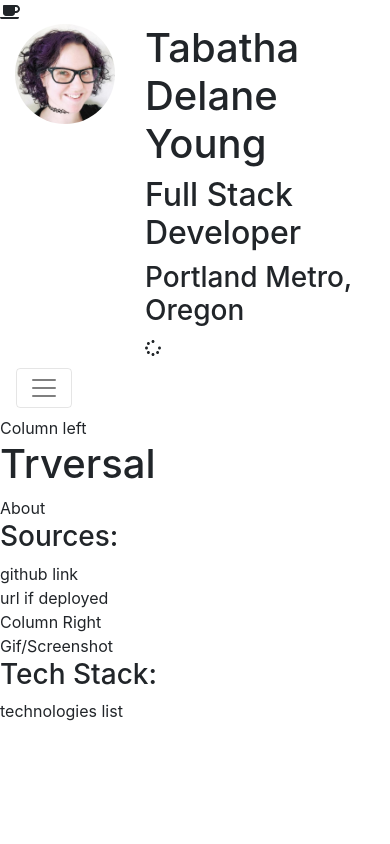
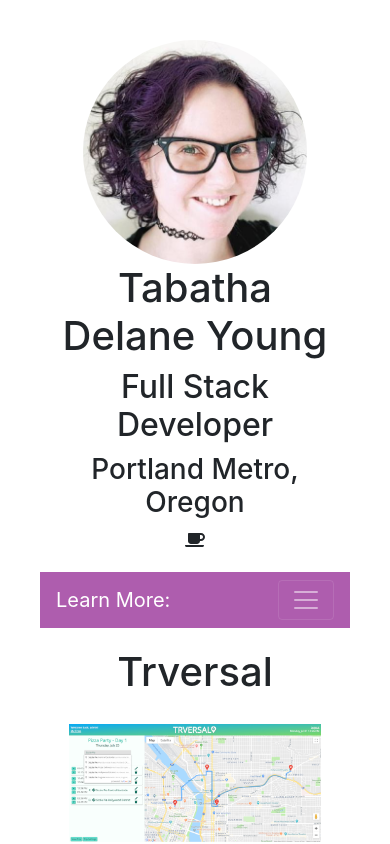
Before and after one commit to tabathadelane/tabathadelane.github.io, a Vue app in the folder portfolio/: page /#/Trversal in a window 390 px wide. Shown: the top 844 px of the page. Built offline with nearby package versions, Linux system fonts and the light colour scheme.

Commit message:
fine tuned mobile breakpoints and layout, restructure templates

```diff
--- a/portfolio/src/App.vue
+++ b/portfolio/src/App.vue
@@ -1,6 +1,6 @@
 <template>
   <div id="app">
-    <font-awesome-icon icon="coffee" />
+    <!-- <font-awesome-icon icon="coffee" /> -->
     <Header></Header>
     <Content></Content>
   </div>
@@ -21,12 +21,26 @@ export default {
 
 <style lang="scss">
 
-.nav-link{
-  font-size: 30px;
+.navbar-dark .nav-link {
+  & a{
+    color: rgba(255, 255, 255, 0.5);
+  }
+  & a:hover {
+    color: rgba(255, 255, 255, 0.8);
+  }
+};
+.navbar-light .nav-link {
+  & a{
+    color: rgba(0, 0, 0, 0.6);
+  }
+  & a:hover {
+    color: rgba(0, 0, 0, 0.9);
+  }
+};
+#app {
+  padding: 20px;
+  margin: 20px;
 }
-.dropdown-item {
-  font-size: 24px;
-};
 
 // @import 'assets/style.css';
 
--- a/portfolio/src/components/Content.vue
+++ b/portfolio/src/components/Content.vue
@@ -1,14 +1,19 @@
 <template>
     <div>
-        <b-navbar toggleable="md" type="light" >
-            <!-- <b-navbar-brand>Test</b-navbar-brand> -->
-            <b-navbar-toggle target="nav-collapse"></b-navbar-toggle>
+        <b-navbar toggleable="sm" type="dark" variant="info" >
+            <b-navbar-brand>Learn More:</b-navbar-brand>
+            <b-navbar-toggle target="nav-collapse" right></b-navbar-toggle>
             <b-collapse is-nav id="nav-collapse" >
                 <b-navbar-nav>
                     <b-nav-item>
                         <router-link to="/About">About Me</router-link>
                     </b-nav-item>
-                    <b-nav-item-dropdown text="Projects"  >
+                    <b-nav-item>
+                        <router-link to="/Contact">Contact</router-link>
+                    </b-nav-item>
+                </b-navbar-nav>
+                <b-navbar-nav class="ml-auto">
+                    <b-nav-item-dropdown text="Projects" right >
                         <b-dropdown-item>
                             <router-link to="/Trversal">Trversal</router-link>
                         </b-dropdown-item>
@@ -19,9 +24,6 @@
                             <router-link to="/Habitat">Habit@</router-link>
                         </b-dropdown-item>
                     </b-nav-item-dropdown>
-                    <b-nav-item>
-                        <router-link to="/Contact">Contact Me</router-link>
-                    </b-nav-item>
                 </b-navbar-nav>
             </b-collapse>
 
@@ -31,7 +33,18 @@
     </div>
 </template>
 
-<style scoped>
+<style lang="scss" scoped>
+
+nav {
+    margin-top: 20px;
+    margin-bottom: 20px;
+}
+
+$info: rgba(128, 0, 128, 0.637);
+
+@import 'node_modules/bootstrap/scss/bootstrap';
+@import 'node_modules/bootstrap-vue/src/index.scss';
+
 
 
 </style>
--- a/portfolio/src/components/Header.vue
+++ b/portfolio/src/components/Header.vue
@@ -1,9 +1,9 @@
 <template>
-    <b-container>
-        <b-row align-h="around">
-            <b-col cols="4"><b-img fluid rounded="circle" alt="Headshot of Tabatha" src="../assets/img/headshot-crop.jpg"></b-img></b-col>
+    <b-container fluid="md" class="center-header">
+        <b-row align-h="around" align-v="center">
+            <b-col sm="4"><b-img class="headshot center" fluid rounded="circle" alt="Headshot of Tabatha" src="../assets/img/headshot-crop.jpg"></b-img></b-col>
 
-            <b-col cols="8">
+            <b-col sm="8" >
                 <h1>Tabatha Delane Young</h1>
                 <h2>Full Stack Developer</h2>
                 <h3> Portland Metro, Oregon</h3> <font-awesome-icon :icon="myIcon" />
@@ -15,14 +15,14 @@
 
 <script>
 import { FontAwesomeIcon } from '@fortawesome/vue-fontawesome'
-import { faSpinner } from '@fortawesome/free-solid-svg-icons'
+import { faCoffee } from '@fortawesome/free-solid-svg-icons'
 
 export default {
   name: 'MyComponent',
 
   data () {
     return {
-      myIcon: faSpinner
+      myIcon: faCoffee
     }
   },
 
@@ -31,3 +31,16 @@ export default {
   }
 }
 </script>
+
+<style scoped>
+.headshot {
+  height: 80%;
+  width: 80%;
+}
+.center-header {
+  text-align: center;
+}
+.center {
+  margin: auto;
+}
+</style>
--- a/portfolio/src/main.js
+++ b/portfolio/src/main.js
@@ -2,10 +2,10 @@ import Vue from 'vue'
 import App from './App.vue'
 import router from './router'
 import { BootstrapVue, IconsPlugin } from 'bootstrap-vue'
-import { library } from '@fortawesome/fontawesome-svg-core'
-import { faCoffee } from '@fortawesome/free-solid-svg-icons'
-import { FontAwesomeIcon } from '@fortawesome/vue-fontawesome'
-import { faFontAwesome } from '@fortawesome/free-brands-svg-icons'
+// import { library } from '@fortawesome/fontawesome-svg-core'
+// import { faCoffee } from '@fortawesome/free-solid-svg-icons'
+// import { FontAwesomeIcon } from '@fortawesome/vue-fontawesome'
+// import { faFontAwesome } from '@fortawesome/free-brands-svg-icons'
 
 
 import titleMixin from './mixins/titleMixin'
@@ -18,9 +18,9 @@ import 'bootstrap-vue/dist/bootstrap-vue.css'
 
 Vue.use(BootstrapVue)
 Vue.use(IconsPlugin)
-library.add(faFontAwesome)
-library.add(faCoffee)
-Vue.component('font-awesome-icon', FontAwesomeIcon)
+// library.add(faFontAwesome)
+// library.add(faCoffee)
+// Vue.component('font-awesome-icon', FontAwesomeIcon)
 
 Vue.config.productionTip = false
 Vue.mixin(titleMixin)
--- a/portfolio/src/views/Trversal.vue
+++ b/portfolio/src/views/Trversal.vue
@@ -1,22 +1,34 @@
 <template>
-    <div>
-        <div> Column left
-            <div><h1>Trversal</h1></div>
-            <div>About</div>
-            <div>
-                <div><h3>Sources:</h3></div>
-                <div>github link</div>
-                <div>url if deployed</div>
-            </div>
-        </div>
-        <div> Column Right
-            <div> Gif/Screenshot </div>
-            <div>
-                <div><h3>Tech Stack:</h3></div>
-                <div> technologies list</div>
-        </div>
-    </div>
-    </div>
+    <b-container class="project" fluid="md" aligh-h="around">
+        <b-row>
+            <b-col cols order-md="1">
+                <div class="center-col" ><h1>Trversal</h1></div>
+            </b-col>
+        </b-row>
+        <b-row>
+            <b-col md="8" order-md="3">
+                <div class="center-col"><b-img class="headshot" fluid alt="Preview of Trversal" src="../assets/img/trversal-screenshot-tripview-googlesearch-sm.jpg"></b-img></div>
+
+            </b-col>
+            <b-col md="4" order-md="2">
+                <div class="center-col">This is where I will type a bunch of info about each project. This will be a nice size paragraph that summarizes what the application does. I might mention why I decided to make it, and why I chose certain technologies. If there is too much say, mention that it is expained on the Github README. What problem does this project aim to solve? What did you learn about or attempt to learn about from this project?</div>
+                </b-col>
+        </b-row>
+        <b-row>
+            <b-col md="8" order-md="5">
+                <div class="center-col">
+                    <div><h3>Tech Stack:</h3></div>
+                    <div> Python, Django, DjangoRest, Javascript, Vue, CSS/HTML</div>
+                </div>
+            </b-col>
+            <b-col md="4" order-md="4">
+                <div class="center-col">
+                <a href="">View the Source Code on Github</a>
+
+                </div>
+            </b-col>
+        </b-row>
+    </b-container>
 </template>
 
 <script>
@@ -24,3 +36,14 @@ export default {
   title: "Tabatha's Trversal App"
 }
 </script>
+<style scoped>
+.project {
+    text-align: center;
+}
+.center-col {
+    width: 90%;
+    margin-left: auto;
+    margin-right: auto;
+    padding-bottom: 20px;
+}
+</style>
```
